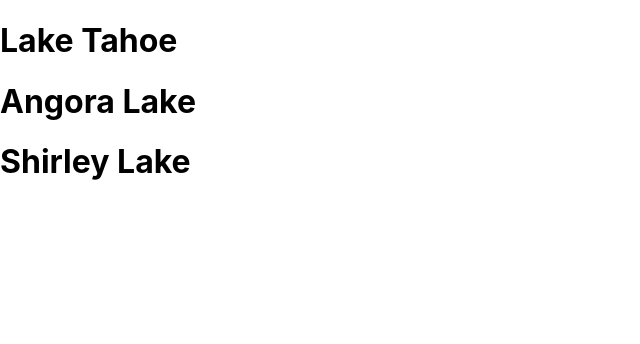
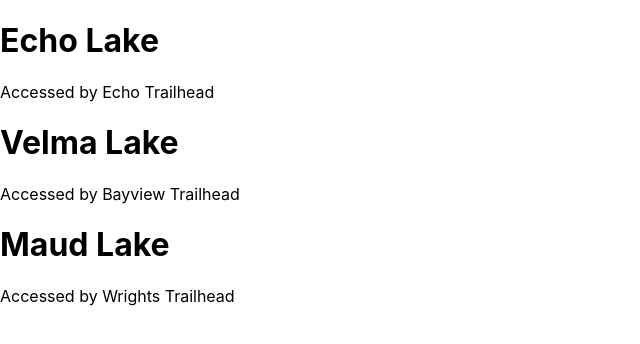
Before and after one commit to AshleyQSmith/hello-react, a React (Create React App) app: page / in a window 1280 px wide. Shown: the top 344 px of the page, without its empty margins (0-640 px from the left). Built offline with nearby package versions, Linux system fonts and the light colour scheme.

Commit message:
rendering lists / lists of objects / array of nums

```diff
--- a/src/index.js
+++ b/src/index.js
@@ -2,25 +2,51 @@ import React from "react";
 import ReactDOM from "react-dom";
 import "./index.css";
 
-// COMPOSING COMPONENTS
+// RENDERING LISTS
 
-// function Lake(props) {
-//   return <h1>{props.name}</h1>;
+// const lakeList = ["Echo Lake", "Cascade Lake", "Maud Lake"];
+
+// function App(props) {
+//   return (
+//     <ul>
+//       {props.lakes.map((lake) => (
+//         <li>{lake}</li>
+//       ))}
+//     </ul>
+//   );
 // }
 
-// or destructured:
-function Lake({ name }) {
-  return <h1>{name}</h1>;
-}
+// or DESTRUCTURED VERSION:
+// function App({ lakes }) {
+//   return (
+//     <ul>
+//       {lakes.map((lake) => (
+//         <li>{lake}</li>
+//       ))}
+//     </ul>
+//   );
+// }
 
-function App() {
+// RENDERING LISTS OF OBJECTS + ADDING KEYS: identifier for dynamically rendered elemtent, in this case the id (gets rid of console error)
+// FYI FOR ARRAY OF NUMBERS TO BE RENDERED WITHOUT ID, YOU CAN SET THE key={item.toString()}
+
+const lakeList = [
+  { id: "1", name: "Echo", trailhead: "Echo" },
+  { id: "2", name: "Velma", trailhead: "Bayview" },
+  { id: "3", name: "Maud", trailhead: "Wrights" },
+];
+
+function App({ lakes }) {
   return (
     <div>
-      <Lake name="Lake Tahoe" />
-      <Lake name="Angora Lake" />
-      <Lake name="Shirley Lake" />
+      {lakes.map((lake) => (
+        <div key={lake.id}>
+          <h1>{lake.name} Lake</h1>
+          <p>Accessed by {lake.trailhead} Trailhead</p>
+        </div>
+      ))}
     </div>
   );
 }
 
-ReactDOM.render(<App />, document.getElementById("root"));
+ReactDOM.render(<App lakes={lakeList} />, document.getElementById("root"));
```
